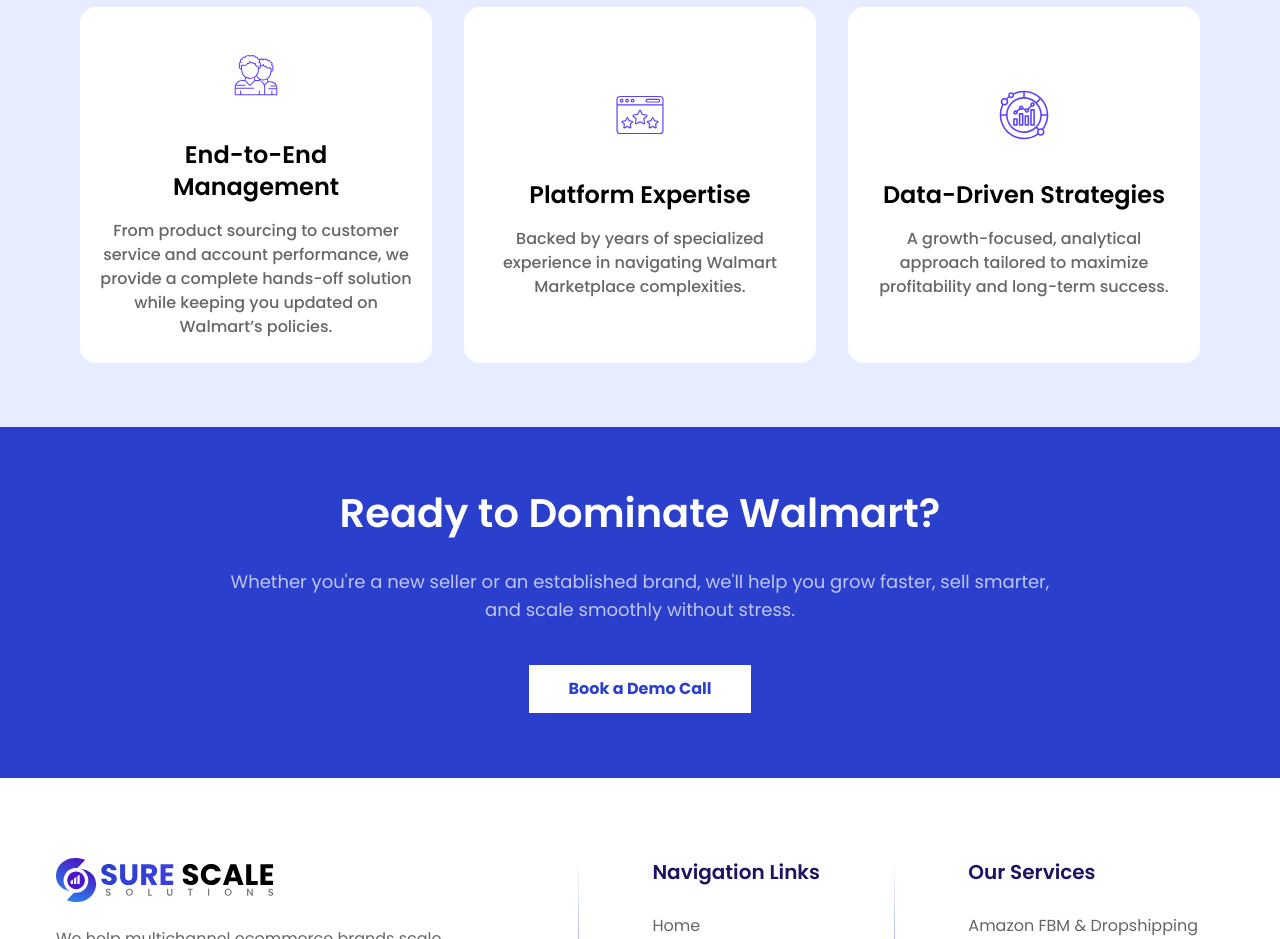
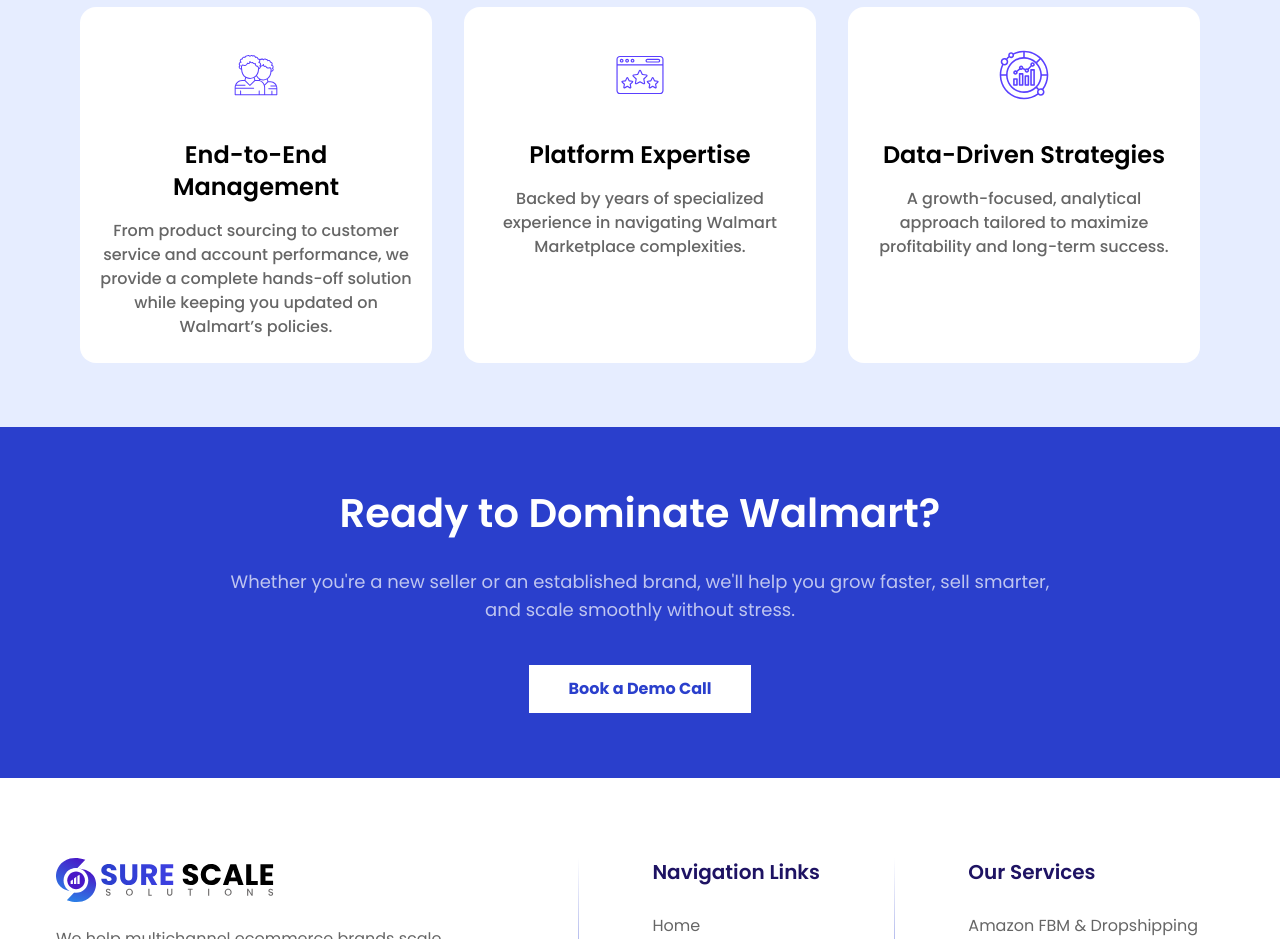
Before and after one commit to SureScaleSolution/surescalesolutions-website, a Next.js app: page /walmart in a window 1280 px wide. Shown: the part 3660-4599 px from the top of the page. Built offline with nearby package versions, Linux system fonts and the light colour scheme.

Commit message:
Partner in Growth section done

```diff
--- a/src/components/walmart/PartnerInGrowth.tsx
+++ b/src/components/walmart/PartnerInGrowth.tsx
@@ -64,8 +64,8 @@
                   height={100}
                 />
               </div>
-              <div className="flex  flex-col justify-center text-center gap-y-4">
-                <h3 className="text-2xl flex-1 font-semibold">{item.title}</h3>
+              <div className="flex flex-1 flex-col justify-center text-center gap-y-4">
+                <h3 className="text-2xl font-semibold">{item.title}</h3>
                 <p className="flex-1 text-base text-darkGray font-medium ">
                   {item.description}
                 </p>
```
